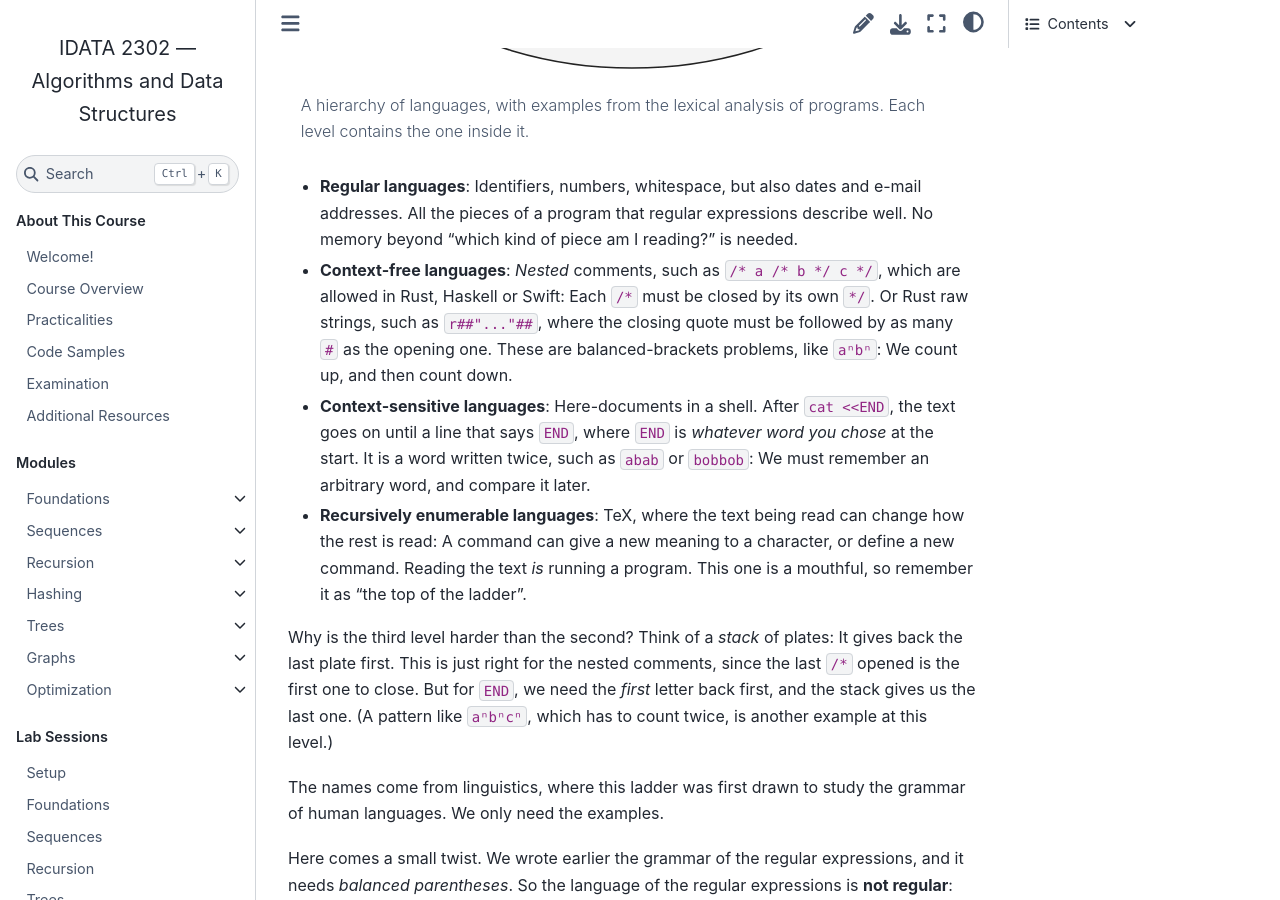
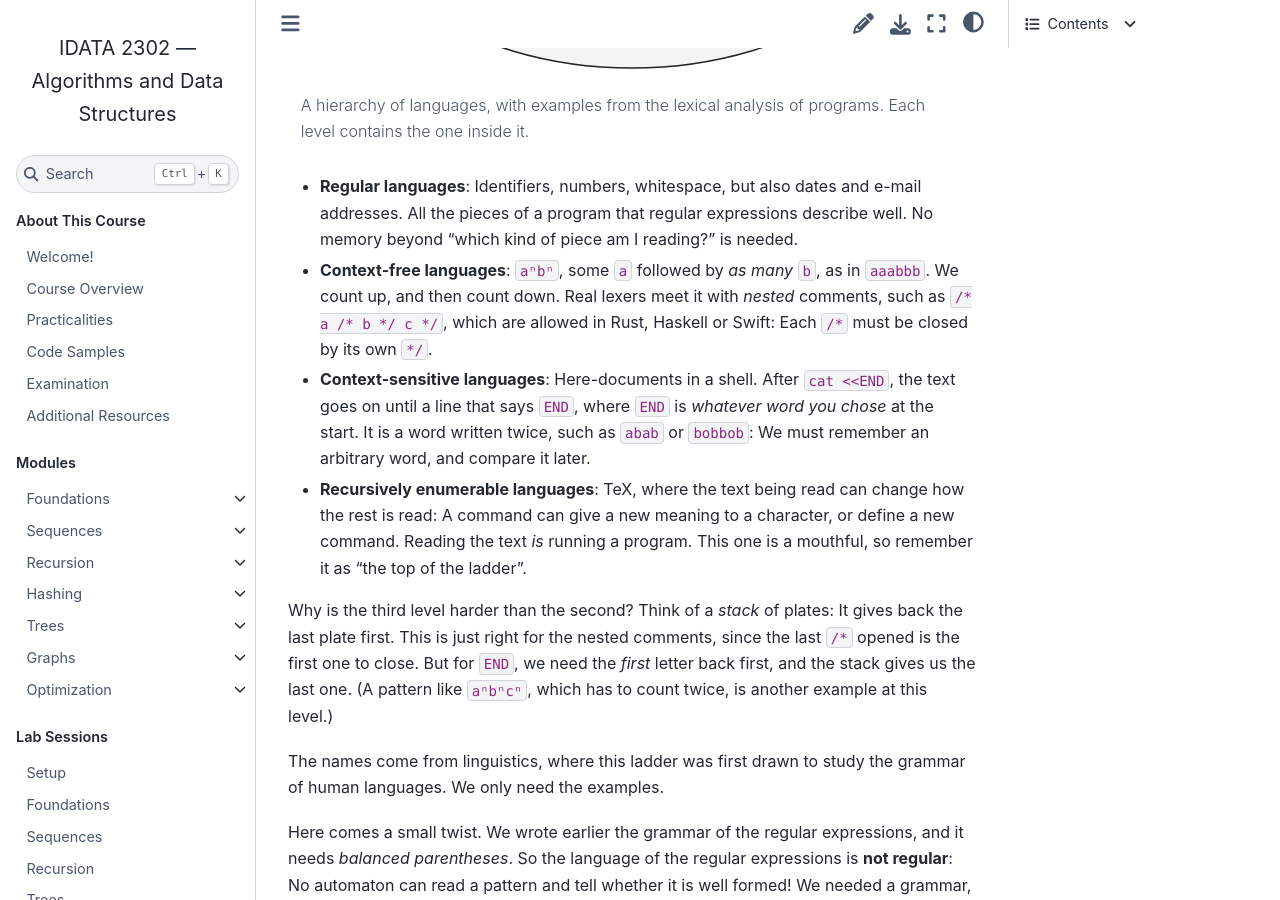
Before and after one commit to fchauvel/ntnu-idata2302-website, a Sphinx documentation site: the page built from source/theory/regex/index.rst, in a window 1280 px wide and 900 px high, scrolled down 9913 px. Built offline with Sphinx 7.4.7 and the Sphinx Book theme 1.1.4, drawn with Linux system fonts in a browser that asks for light colours.

Commit message:
content: use a^n b^n and nested comments as context-free examples
Co-Authored-By: Claude Sonnet 5.5 <noreply@anthropic.com>

```diff
--- a/source/theory/regex/index.rst
+++ b/source/theory/regex/index.rst
@@ -753,12 +753,11 @@ ladder, with an example at each level.
   and e-mail addresses. All the pieces of a program that regular
   expressions describe well. No memory beyond "which kind of piece am I
   reading?" is needed.
-- **Context-free languages**: *Nested* comments, such as
-  ``/* a /* b */ c */``, which are allowed in Rust, Haskell or Swift: Each
-  ``/*`` must be closed by its own ``*/``. Or Rust raw strings, such as
-  ``r##"..."##``, where the closing quote must be followed by as many ``#``
-  as the opening one. These are balanced-brackets problems, like
-  ``aⁿbⁿ``: We count up, and then count down.
+- **Context-free languages**: ``aⁿbⁿ``, some ``a`` followed by *as many*
+  ``b``, as in ``aaabbb``. We count up, and then count down. Real
+  lexers meet it with *nested* comments, such as ``/* a /* b */ c */``,
+  which are allowed in Rust, Haskell or Swift: Each ``/*`` must be closed
+  by its own ``*/``.
 - **Context-sensitive languages**: Here-documents in a shell. After
   ``cat <<END``, the text goes on until a line that says ``END``, where
   ``END`` is *whatever word you chose* at the start. It is a word written
```
Also changed, not shown: source/theory/regex/_static/images/hierarchy.svg.
